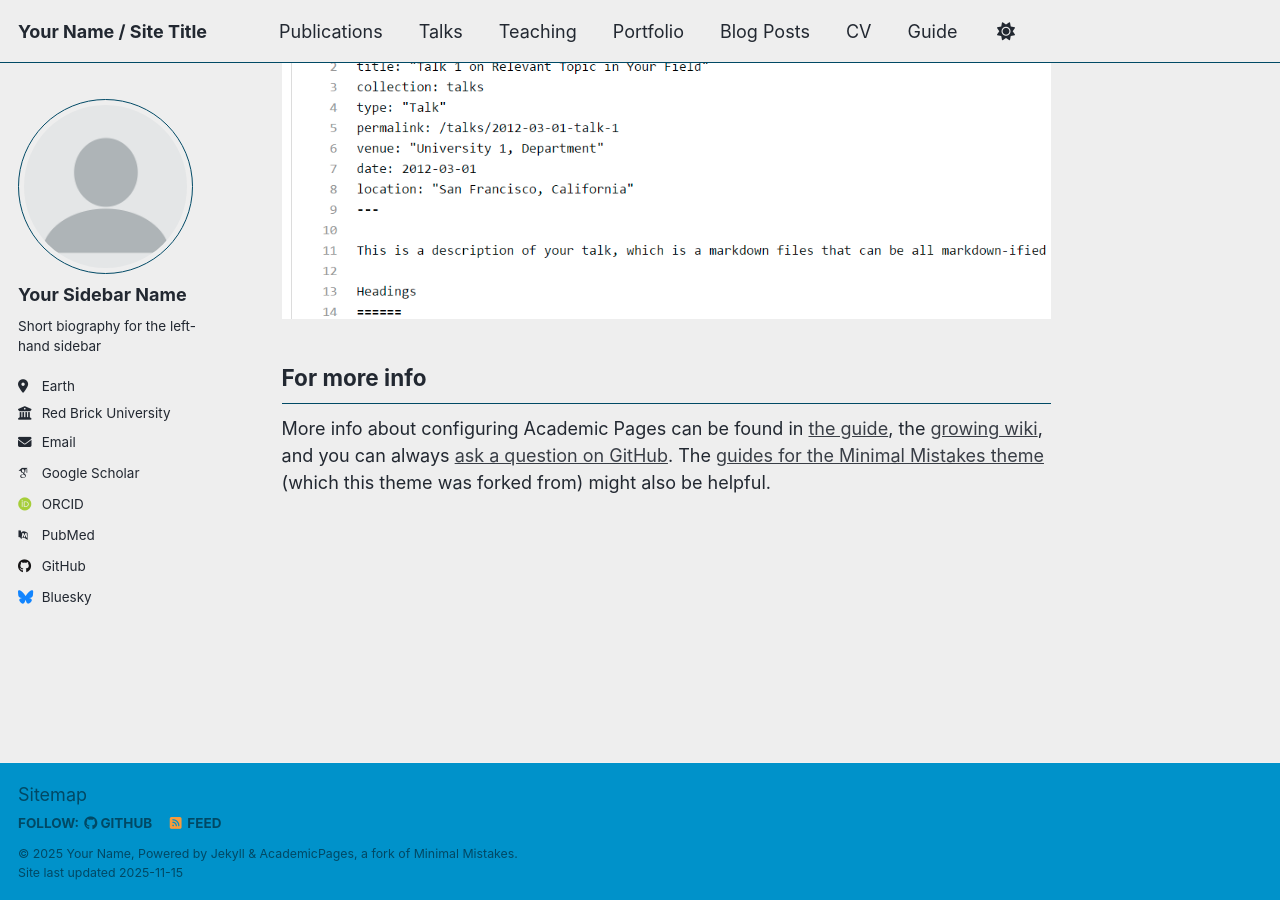
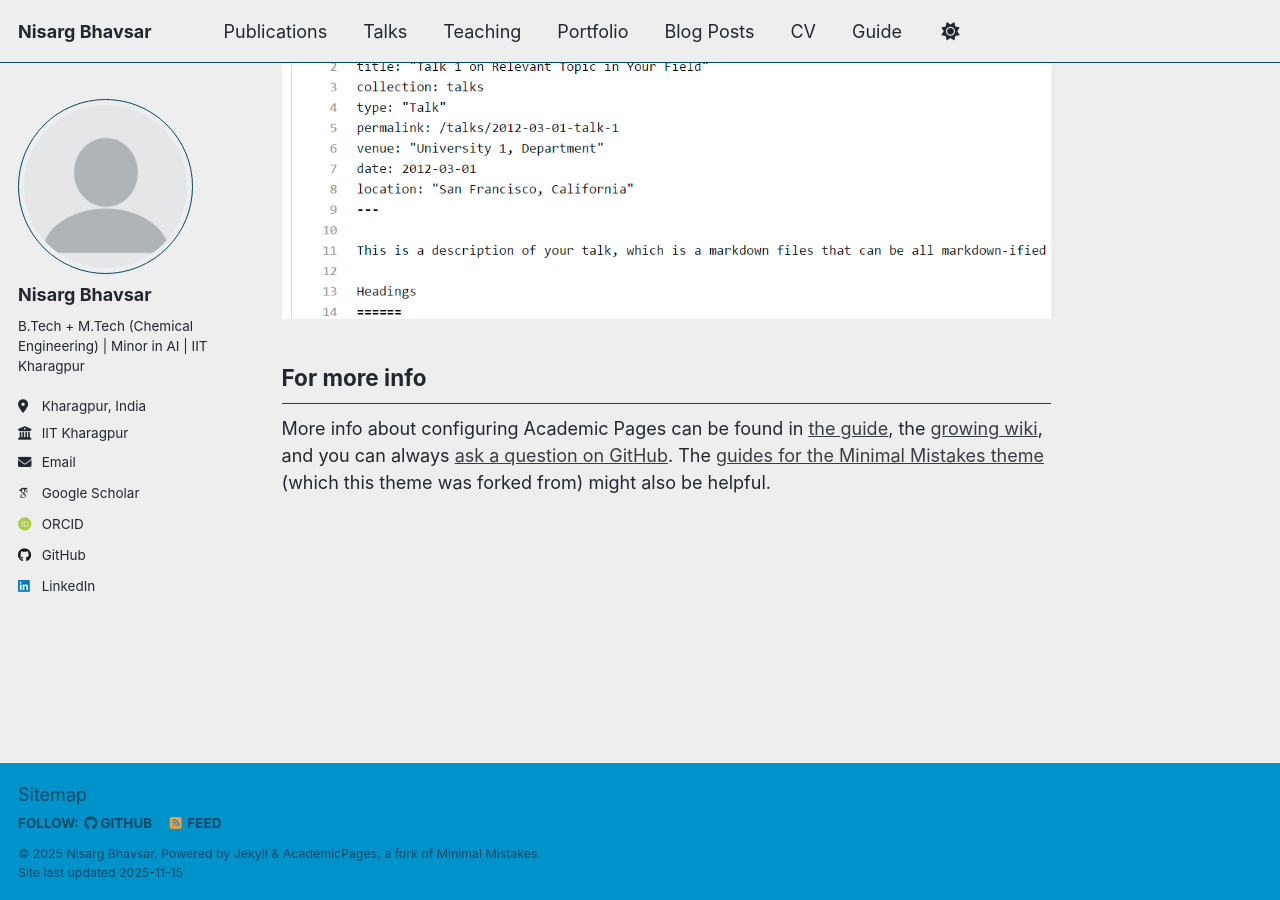
Before and after one commit to NisargBhavsar25/nisargbhavsar25.github.io, a Jekyll site: the page built from _pages/about.md, in a window 1280 px wide and 900 px high, scrolled down 2880 px. Built offline with Jekyll 4.4.1, drawn with Linux system fonts in a browser that asks for light colours; some web fonts are replaced; a script that is not in the unit is left out.

Commit message:
Update _config.yml

```diff
--- a/_config.yml
+++ b/_config.yml
@@ -6,17 +6,18 @@
 # `jekyll serve -l -H localhost`. If you change this file, please restart the
 # server process.
 
+
 # Basic Site Settings
 locale                   : "en-US"
 site_theme               : "air" # Currently available options are "default", "air"
-title                    : "Your Name / Site Title"
+title                    : "Nisarg Bhavsar"
 title_separator          : "-"
-name                     : &name "Your Name"
-description              : &description "Your Name's academic portfolio"   # Update this with a general description of your site, this is the default if not overridden by a page
-url                      : https://academicpages.github.io # The base hostname & protocol for your site e.g. "https://[your GitHub username].github.io",
+name                     : &name "Nisarg Bhavsar"
+description              : &description "Engineering & AI Researcher | IIT Kharagpur"   # Update this with a general description of your site, this is the default if not overridden by a page
+url                      : https://nisargbhavsar25.github.io # The base hostname & protocol for your site e.g. "https://[your GitHub username].github.io",
                                                            # or if you already have some other page hosted on Github then use "https://[your GitHub username].github.io/[Your Repo Name]"
 baseurl                  : "" # the subpath of your site, e.g. "/blog"
-repository               : "academicpages/academicpages.github.io"
+repository               : "NisargBhavsar25/nisargbhavsar25.github.io"
 
 # Site Author - The following control what appear as part of the author content on the side bar.
 #               If a field is blank the icon and link will not appear, otherwise it will be shown.
@@ -24,23 +25,23 @@ repository               : "academicpages/academicpages.github.io"
 author:
   # Biographic information
   avatar           : "profile.png"
-  name             : "Your Sidebar Name"
+  name             : "Nisarg Bhavsar"
   pronouns         : # example: "she/her"
-  bio              : "Short biography for the left-hand sidebar"
-  location         : "Earth"
-  employer         : "Red Brick University"
+  bio              : "B.Tech + M.Tech (Chemical Engineering) | Minor in AI | IIT Kharagpur"
+  location         : "Kharagpur, India"
+  employer         : "IIT Kharagpur"
   uri              : # URL
-  email            : "none@example.org"
+  email            : "nisargbhavsar25@gmail.com"
 
   # Academic websites
   academia         : # URL
   arxiv            : # URL - Update with the correct link to your profile
-  googlescholar    : "https://scholar.google.com/citations?user=PS_CX0AAAAAJ"
+  googlescholar    : "https://scholar.google.com/citations?user=QeClnsAAAAAJ"
   inspire-hep      : # URL
   impactstory      : # URL
-  orcid            : "https://orcid.org/yourorcidurl"
+  orcid            : "https://orcid.org/0009-0005-8140-7797"
   semantic         : # URL
-  pubmed           : "https://www.ncbi.nlm.nih.gov/pubmed/?term=john+snow"
+  pubmed           : # URL
   researchgate     : # URL
   scopus           : # URL
 
@@ -48,13 +49,13 @@ author:
   bitbucket        : # Username - Update with your username on the site
   codepen          : # Username
   dribbble         : # Username
-  github           : "academicpages"
+  github           : "nisargbhavsar25"
   kaggle           : # Username
   stackoverflow    : # User number or user number and name (i.e., use "1" or "1/jeff-atwood")
 
   # Social media
   artstation       : # Username
-  bluesky          : "bsky.app" # Replace this with you Bluesky username
+  bluesky          :  # Replace this with you Bluesky username
   facebook         : # Username
   flickr           : # Username
   foursquare       : # Username
@@ -63,7 +64,7 @@ author:
   keybase          : # Username
   instagram        : # Username
   lastfm           : # Username
-  linkedin         : # Username
+  linkedin         : nisarg-bhavsar
   mastodon         : # URL
   medium           : # URL
   pinterest        : # Username
```
